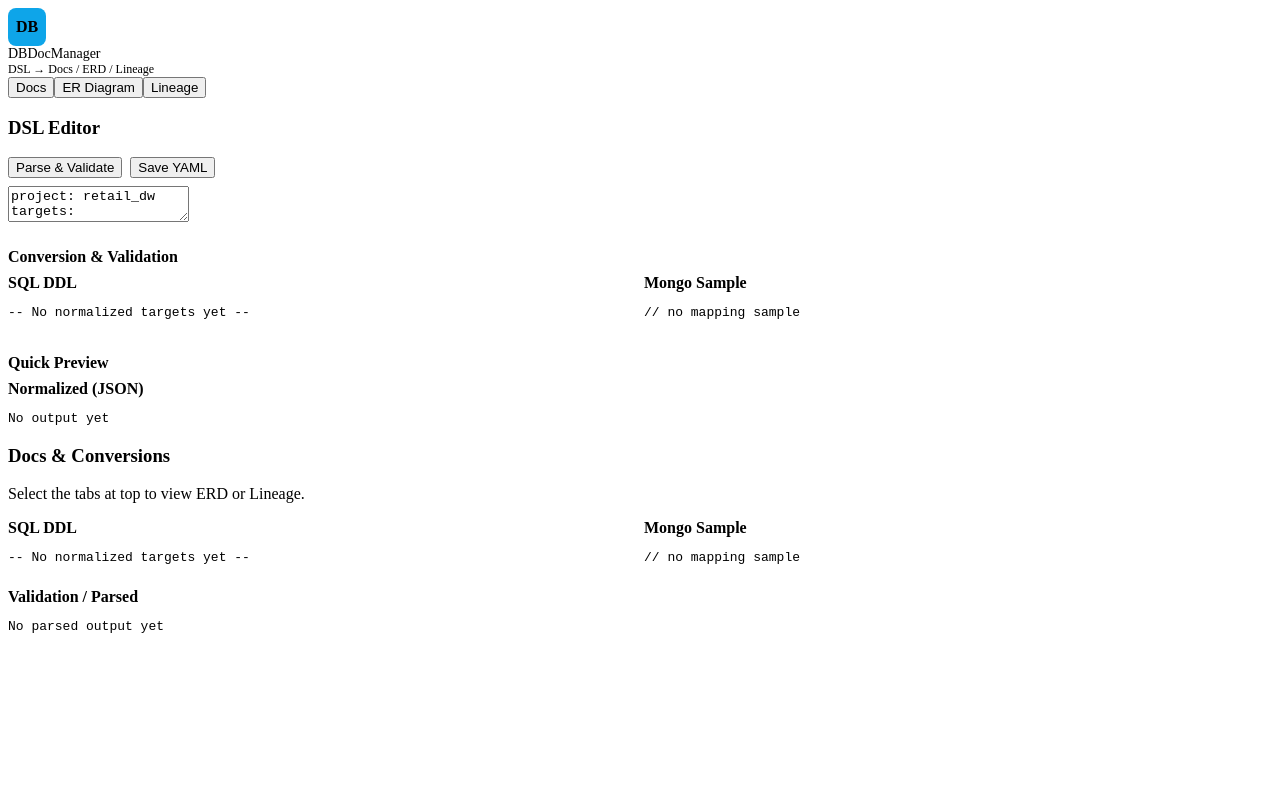
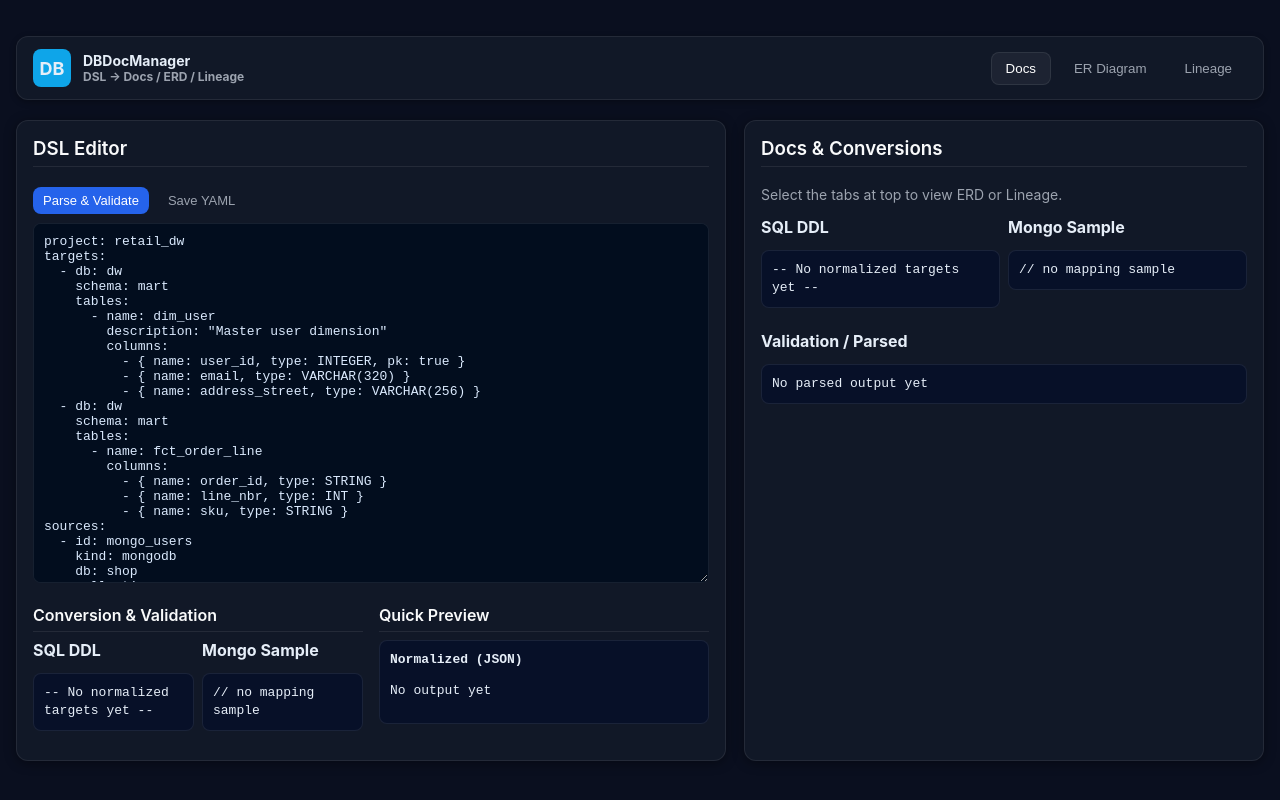
Before and after one commit to jainvinit0302/db_doc_manager, a React (Vite) app in the folder frontend/: page / in a window 1280 px wide. Shown: the top 800 px of the page. Built offline with nearby package versions, Linux system fonts and the light colour scheme.

Commit message:
function2 ui + basic lineage graph

```diff
--- a/frontend/src/main.jsx
+++ b/frontend/src/main.jsx
@@ -1,6 +1,7 @@
 import React from "react";
 import ReactDOM from "react-dom/client";
 import App from "./App.jsx";
+import "./styles.css";
 
 ReactDOM.createRoot(document.getElementById("root")).render(
   <React.StrictMode>
--- a/frontend/src/styles.css
+++ b/frontend/src/styles.css
@@ -1,59 +1,199 @@
-:root{
-  --bg:#0b1220;
-  --panel:#0f1724;
-  --muted:#94a3b8;
-  --accent:#2563eb;
-  --card:#0b1117;
+:root {
+  --bg: #0a0f1f;
+  --panel: #111827;
+  --muted: #9ca3af;
+  --accent: #2563eb;
+  --border: rgba(255, 255, 255, 0.08);
+  --card: #0b1117;
   color-scheme: dark;
 }
-* { box-sizing: border-box; }
+
+* {
+  box-sizing: border-box;
+}
+
 body {
   margin: 0;
   font-family: Inter, ui-sans-serif, system-ui, -apple-system, "Segoe UI", Roboto, "Helvetica Neue", Arial;
-  background: linear-gradient(180deg, #071028 0%, #07121a 100%);
+  background: var(--bg);
   color: #e6eef8;
   min-height: 100vh;
 }
+
+/* ---------------- APP LAYOUT ---------------- */
 .app {
-  max-width: 1200px;
-  margin: 18px auto;
-  padding: 18px;
+  max-width: 1280px;
+  margin: 20px auto;
+  padding: 16px;
 }
+
+/* ---------------- NAVBAR ---------------- */
 .navbar {
-  display:flex;
-  align-items:center;
-  justify-content:space-between;
+  display: flex;
+  align-items: center;
+  justify-content: space-between;
   gap: 12px;
-  margin-bottom: 16px;
+  margin-bottom: 20px;
+  background: var(--panel);
+  border: 1px solid var(--border);
+  border-radius: 12px;
+  padding: 12px 16px;
+  box-shadow: 0 2px 6px rgba(0, 0, 0, 0.3);
 }
+
 .brand {
-  display:flex;align-items:center;gap:12px;font-weight:700;font-size:18px;
+  display: flex;
+  align-items: center;
+  gap: 12px;
+  font-weight: 700;
+  font-size: 18px;
 }
-.tabs { display:flex; gap:8px; }
+
+.tabs {
+  display: flex;
+  gap: 8px;
+}
+
 .tab {
-  padding:8px 12px;
-  border-radius:8px;
-  background:transparent;
-  color:var(--muted);
-  cursor:pointer;
-  border:1px solid transparent;
+  padding: 8px 14px;
+  border-radius: 8px;
+  background: transparent;
+  color: var(--muted);
+  cursor: pointer;
+  border: 1px solid transparent;
+  transition: 0.2s;
 }
-.tab.active { background: rgba(255,255,255,0.04); color: #fff; border-color: rgba(255,255,255,0.03); }
+
+.tab:hover {
+  border-color: var(--border);
+  color: #fff;
+}
+
+.tab.active {
+  background: rgba(255, 255, 255, 0.05);
+  color: #fff;
+  border-color: var(--border);
+}
+
+/* ---------------- PANELS ---------------- */
 .layout {
-  display:grid;
+  display: grid;
   grid-template-columns: 1fr 520px;
-  gap: 14px;
+  gap: 18px;
 }
+
 .panel {
   background: var(--panel);
-  border-radius: 10px;
-  padding: 12px;
-  box-shadow: 0 6px 18px rgba(2,6,23,0.6);
-  min-height: 220px;
+  border: 1px solid var(--border);
+  border-radius: 12px;
+  padding: 16px;
+  box-shadow: 0 2px 12px rgba(0, 0, 0, 0.4);
+  min-height: 260px;
 }
-.editor { height: 360px; width:100%; background:#021025; color:#dbeafe; border-radius:8px; padding:10px; font-family: monospace; font-size:13px; border:1px solid rgba(255,255,255,0.02); overflow:auto;}
-.btn { display:inline-block; padding:8px 12px; background:var(--accent); color:white; border-radius:8px; cursor:pointer; border:none; }
-.small { padding:6px 10px; font-size:13px; }
-.result-pre { background:#071028; padding:10px; border-radius:8px; font-family:monospace; font-size:13px; max-height:320px; overflow:auto; border:1px solid rgba(255,255,255,0.02); }
-.bottom-panels { margin-top:14px; display:grid; grid-template-columns:1fr 1fr; gap:12px; }
-.er-canvas, .lineage-canvas { height:360px; background:#061226; border-radius:8px; padding:8px; overflow:auto; border:1px solid rgba(255,255,255,0.02); }
+
+.panel h3, .panel h4 {
+  margin-top: 0;
+  border-bottom: 1px solid var(--border);
+  padding-bottom: 6px;
+}
+
+/* ---------------- EDITOR ---------------- */
+.editor {
+  height: 360px;
+  width: 100%;
+  background: #020d1e;
+  color: #dbeafe;
+  border-radius: 8px;
+  padding: 10px;
+  font-family: "JetBrains Mono", monospace;
+  font-size: 13px;
+  border: 1px solid var(--border);
+  resize: vertical;
+  overflow: auto;
+  outline: none;
+  transition: border-color 0.2s;
+}
+
+.editor:focus {
+  border-color: var(--accent);
+  box-shadow: 0 0 0 2px rgba(37, 99, 235, 0.3);
+}
+
+/* ---------------- BUTTONS ---------------- */
+.btn {
+  display: inline-block;
+  padding: 8px 14px;
+  background: var(--accent);
+  color: white;
+  border-radius: 8px;
+  cursor: pointer;
+  border: none;
+  font-weight: 500;
+  transition: background 0.2s;
+}
+
+.btn:hover {
+  background: #1d4ed8;
+}
+
+.small {
+  padding: 6px 10px;
+  font-size: 13px;
+}
+
+.bottom-panels {
+  margin-top: 18px;
+  display: grid;
+  grid-template-columns: 1fr 1fr;
+  gap: 16px;
+}
+
+/* ---------------- RESULTS ---------------- */
+.result-pre {
+  background: #071028;
+  padding: 10px;
+  border-radius: 8px;
+  font-family: monospace;
+  font-size: 13px;
+  max-height: 320px;
+  overflow: auto;
+  border: 1px solid var(--border);
+  white-space: pre-wrap;
+  line-height: 1.4;
+}
+
+/* ---------------- GRAPH CANVAS ---------------- */
+.er-canvas,
+.lineage-canvas {
+  height: 400px;
+  background: #061226;
+  border-radius: 8px;
+  padding: 10px;
+  overflow: auto;
+  border: 1px solid var(--border);
+  box-shadow: inset 0 0 10px rgba(0, 0, 0, 0.4);
+}
+
+/* ---------------- HEADINGS & SECTIONS ---------------- */
+h3, h4 {
+  font-weight: 600;
+  color: #f9fafb;
+}
+
+p {
+  color: var(--muted);
+  font-size: 14px;
+}
+
+/* ---------------- SCROLLBAR ---------------- */
+::-webkit-scrollbar {
+  width: 8px;
+  height: 8px;
+}
+::-webkit-scrollbar-thumb {
+  background: rgba(255, 255, 255, 0.1);
+  border-radius: 8px;
+}
+::-webkit-scrollbar-thumb:hover {
+  background: rgba(255, 255, 255, 0.2);
+}
```
Also changed, not shown: 1 other file (tests, documents, lock files or other folders).
